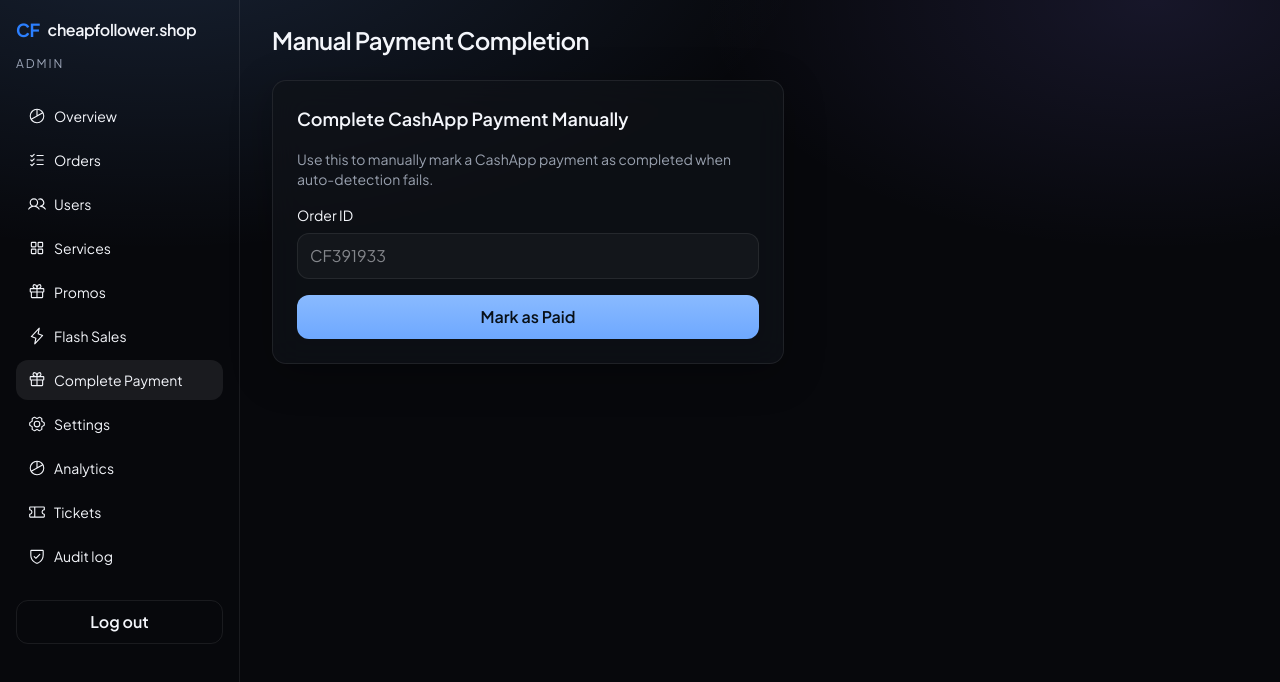
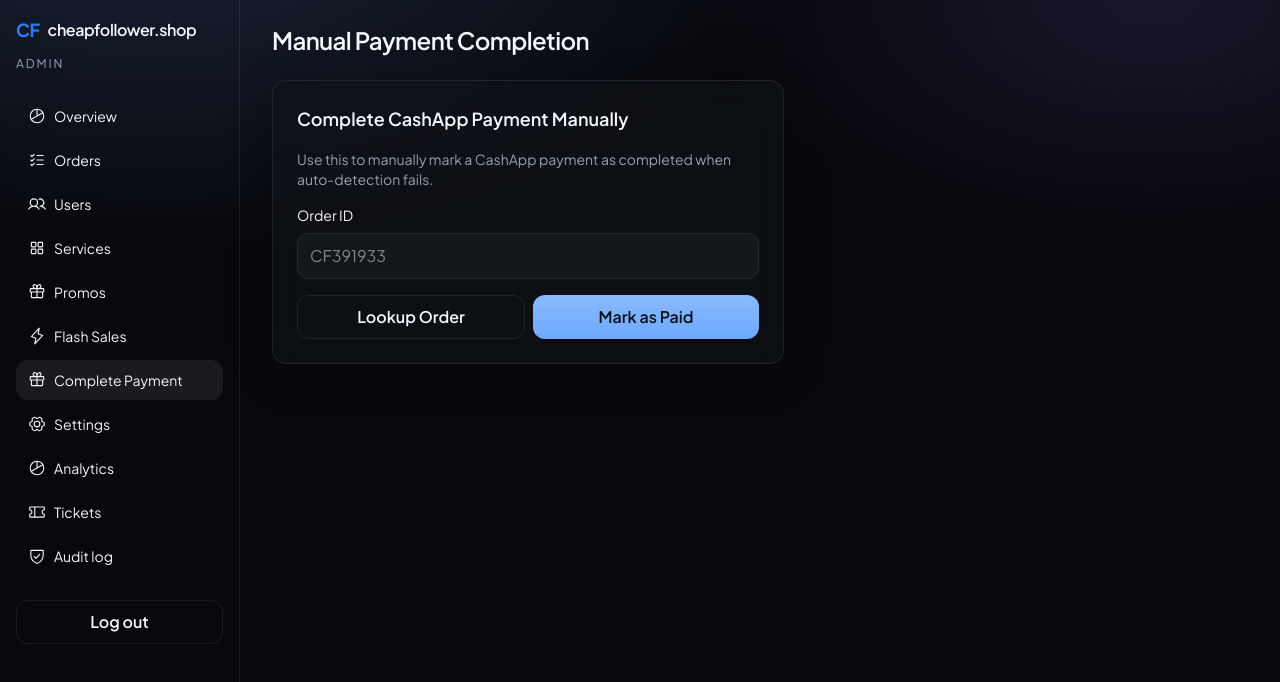
Before and after one commit to FyzX999/cf, a Next.js app: page /admin/complete-payment in a window 1280 px wide. Shown: the top 682 px of the page. Built offline with nearby package versions, Linux system fonts and the light colour scheme; no server answers.

Commit message:
Add payment debugging logs and service cost lookup in admin panel

```diff
--- a/src/app/admin/complete-payment/page.tsx
+++ b/src/app/admin/complete-payment/page.tsx
@@ -6,8 +6,36 @@ import { useState } from "react";
 export default function CompletePaymentPage() {
   const [orderId, setOrderId] = useState("");
   const [busy, setBusy] = useState(false);
+  const [lookupBusy, setLookupBusy] = useState(false);
   const [error, setError] = useState<string | null>(null);
   const [success, setSuccess] = useState<string | null>(null);
+  const [orderInfo, setOrderInfo] = useState<any>(null);
+
+  async function lookupOrder() {
+    if (!orderId.trim()) {
+      setError("Please enter an order ID");
+      return;
+    }
+
+    setLookupBusy(true);
+    setError(null);
+    setOrderInfo(null);
+
+    try {
+      const res = await fetch(`/api/orders/${orderId.trim().toUpperCase()}`);
+      const json = await res.json();
+
+      if (!res.ok) {
+        throw new Error(json.error || "Order not found");
+      }
+
+      setOrderInfo(json.order);
+    } catch (e) {
+      setError(e instanceof Error ? e.message : "Failed to lookup order");
+    } finally {
+      setLookupBusy(false);
+    }
+  }
 
   async function completePayment() {
     if (!orderId.trim()) {
@@ -31,6 +59,7 @@ export default function CompletePaymentPage() {
 
       setSuccess(`Payment for order ${orderId.toUpperCase()} has been marked as completed!`);
       setOrderId("");
+      setOrderInfo(null);
     } catch (e) {
       setError(e instanceof Error ? e.message : "Failed to complete payment");
     } finally {
@@ -55,18 +84,65 @@ export default function CompletePaymentPage() {
               placeholder="CF391933"
               value={orderId}
               onChange={(e) => setOrderId(e.target.value)}
-              disabled={busy}
+              disabled={busy || lookupBusy}
             />
           </div>
 
+          <div className="flex gap-2">
             <button
               type="button"
-            className="btn btn-primary w-full"
+              className="btn btn-ghost flex-1"
+              onClick={lookupOrder}
+              disabled={busy || lookupBusy || !orderId.trim()}
+            >
+              {lookupBusy ? "Looking up..." : "Lookup Order"}
+            </button>
+
+            <button
+              type="button"
+              className="btn btn-primary flex-1"
               onClick={completePayment}
-            disabled={busy || !orderId.trim()}
+              disabled={busy || lookupBusy || !orderId.trim()}
             >
               {busy ? "Completing..." : "Mark as Paid"}
             </button>
+          </div>
+
+          {orderInfo && (
+            <div className="rounded border border-blue-500/20 bg-blue-500/10 p-4 text-sm">
+              <h3 className="font-semibold text-blue-400 mb-2">Order Details</h3>
+              <dl className="space-y-1">
+                <div className="flex justify-between">
+                  <dt className="text-gray-400">Service:</dt>
+                  <dd className="text-white">{orderInfo.serviceName}</dd>
+                </div>
+                <div className="flex justify-between">
+                  <dt className="text-gray-400">Quantity:</dt>
+                  <dd className="text-white">{orderInfo.quantity.toLocaleString()}</dd>
+                </div>
+                <div className="flex justify-between">
+                  <dt className="text-gray-400">Amount:</dt>
+                  <dd className="text-white font-semibold">${orderInfo.total.toFixed(2)}</dd>
+                </div>
+                <div className="flex justify-between">
+                  <dt className="text-gray-400">Status:</dt>
+                  <dd className="text-white">{orderInfo.status}</dd>
+                </div>
+                <div className="flex justify-between">
+                  <dt className="text-gray-400">Paid:</dt>
+                  <dd className={orderInfo.paid ? "text-green-400" : "text-red-400"}>
+                    {orderInfo.paid ? "Yes" : "No"}
+                  </dd>
+                </div>
+                {orderInfo.link && (
+                  <div className="flex justify-between">
+                    <dt className="text-gray-400">Link:</dt>
+                    <dd className="text-white truncate max-w-[200px]">{orderInfo.link}</dd>
+                  </div>
+                )}
+              </dl>
+            </div>
+          )}
 
           {error && (
             <div className="rounded border border-red-500/20 bg-red-500/10 p-3 text-sm text-red-400">
```
Lines whose indentation alone changed are shown as unchanged.
